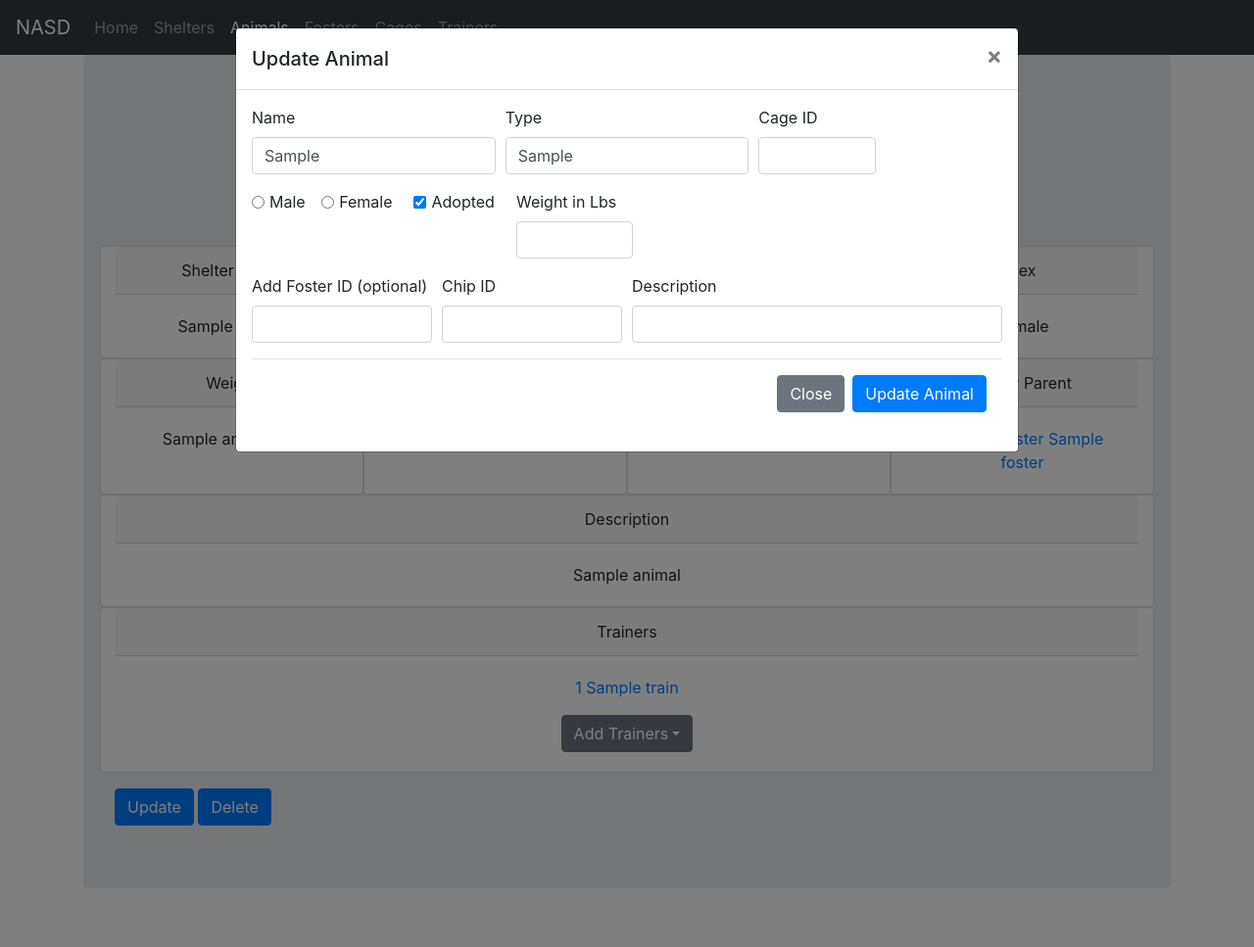
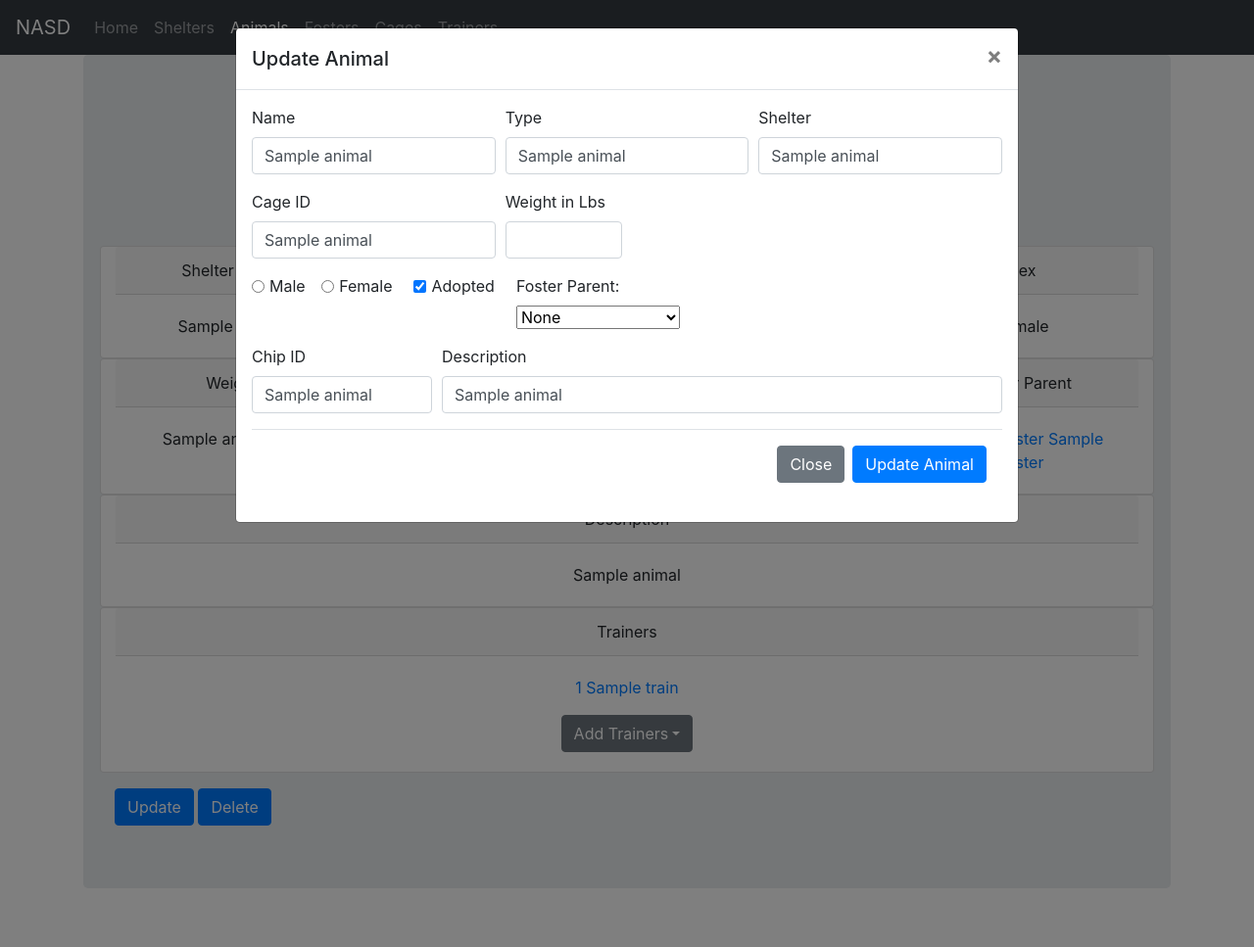
Before and after one commit to kevinlichang/national-animal-shelter-database, a Flask app: template app/templates/animalProfile.html in a window 1280 px wide, after a click on "Update". Shown: the whole page at 98% size. Run offline with Flask 2, Linux system fonts and the light colour scheme; the template is opened without the code that fills it: most values are stand-ins (such as "Sample title", 1, 10 or a date in 2020); some libraries are stand-ins or nearby versions.

Commit message:
Fix update form

```diff
--- a/app/templates/animalProfile.html
+++ b/app/templates/animalProfile.html
@@ -78,7 +78,7 @@
 
             <div class="card text-center col-sm">
                 <div class="card-header">Fostered</div>
-                {% if animal[9] == 0 %}
+                {% if animal[9] == None %}
                 <div class="card-body">No</div>
             </div>
                 {% else %}
@@ -87,23 +87,8 @@
 
             <div class="card text-center col-sm">
                 <div class="card-header">Foster Parent</div>
-                {% if animal[9] == None %}
-                <div class="card-body">
-                  <div class="dropdown">
-                    <button class="btn btn-secondary dropdown-toggle" type="button" id="fosterDropdownMenuButton" data-toggle="dropdown" aria-haspopup="true" aria-expanded="false">
-                      Add Foster Parent</button>
-
-                    <div class="dropdown-menu"  aria-labelledby="fosterDropdownMenuButton">
-                      {% for fosterOpt in fosterOptions%}
-                      <a class="dropdown-item" href="/animalProfile/addFoster?foster={{fosterOpt[2]}}&animal={{animal[0]}}">{{fosterOpt[0]}} {{fosterOpt[1]}}</a>
-                      {% endfor%}
-                    </div>
-                  </div>
-                </div>
-                {% else %}
                 <div class="card-body">
                   <a href="/fosterProfile/{{foster[2]}}">{{foster[0]}} {{foster[1]}}</a></div>
-                {% endif %}
             </div>
             {% endif %}
       </div>
@@ -126,9 +111,9 @@
                         <div class="dropdown">
                           <button class="btn btn-secondary dropdown-toggle" type="button" id="trainersDropdownMenuButton" data-toggle="dropdown" aria-haspopup="true" aria-expanded="false">Add Trainers</button>
                           <div class="dropdown-menu" aria-labelledby="trainersDropdownMenuButton">
-                            {% for trainOpt in trainerOptions %}
+                              {% for trainOpt in trainerOptions %}
                               <a class="dropdown-item" href="/animalProfile/addTrainer?animal={{animal[0]}}&trainer={{trainOpt[2]}}">{{trainOpt[0]}} {{trainOpt[1]}}</a>
-                            {% endfor %}
+                              {% endfor %}
                           </div>
                         </div>
 
@@ -155,15 +140,23 @@
                       <div class="form-row">
                         <div class="form-group col-md-4">
                           <label for="animalName">Name</label>
-                          <input type="text" class="form-control" id="animalName" name="animalName" value={{animal[1]}}>
+                          <input type="text" class="form-control" id="animalName" name="animalName" value="{{animal[1]}}">
                         </div>
                         <div class="form-group col-md-4">
                           <label for="animalType">Type</label>
-                          <input type="text" class="form-control" id="animalType" name="animalType" value={{animal[5]}}>
+                          <input type="text" class="form-control" id="animalType" name="animalType" value="{{animal[5]}}">
+                        </div>
+                        <div class="form-group col-md-4">
+                          <label for="animalCageID">Shelter</label>
+                          <input type="text" class="form-control" id="shelterName" name="shelterName" value="{{animal[2]}}">
+                        </div>
+                        <div class="form-group col-md-4">
+                          <label for="animalCageID">Cage ID</label>
+                          <input type="text" class="form-control" id="animalCageID" name="animalCageID" value="{{animal[3]}}">
                         </div>
                         <div class="form-group col-md-2">
-                          <label for="animalCageID">Cage ID</label>
-                          <input type="number" class="form-control" id="animalCageID" name="animalCageID" value={{animal[3]}}>
+                          <label for="animalWeight">Weight in Lbs</label>
+                          <input type="number" class="form-control" id="animalWeight" name="animalWeight" value="{{animal[7]}}">
                         </div>
                       </div>
 
@@ -196,24 +189,24 @@
                             <label class="form-check-label" for="animalAdopted">Adopted</label>
                           </div>
                         </div>
-                        <div class="form-group col-md-2">
-                          <label for="animalWeight">Weight in Lbs</label>
-                          <input type="number" class="form-control" id="animalWeight" name="animalWeight" value={{animal[7]}}>
+                        <div class="form-group col-md-3">
+                          <label for="fosterParent">Foster Parent: </label>
+                          <select id="fosterParent" name="fosterParent">
+                            <option value="None">None</option>
+                            {% for fosterOpt in fosterOptions%}
+                              <option value="{{fosterOpt2}}">{{fosterOpt[0]}} {{fosterOpt[1]}}</option>
+                            {% endfor %}
+                          </select>
                         </div>
                       </div>
-
                       <div class="form-row">
                         <div class="form-group col-md-3">
-                          <label for="animalFosterID">Add Foster ID (optional)</label>
-                          <input type="number" class="form-control" id="animalFosterID" name="animalFosterID" value=>
-                        </div>
-                        <div class="form-group col-md-3">
                           <label for="animalChipID">Chip ID</label>
-                          <input type="text" class="form-control" id="animalChipID" name="animalChipID">
+                          <input type="text" class="form-control" id="animalChipID" name="animalChipID" value="{{animal[4]}}">
                         </div>
                         <div class="form-group col">
                           <label for="animalDescription">Description</label>
-                          <input type="text" class="form-control" id="animalDescription" name="animalDescription">
+                          <input type="text" class="form-control" id="animalDescription" name="animalDescription" value="{{animal[8]}}">
                         </div>
                       </div>
 
```
